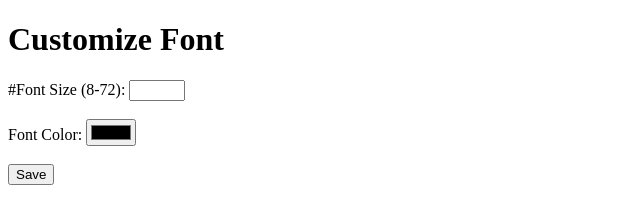
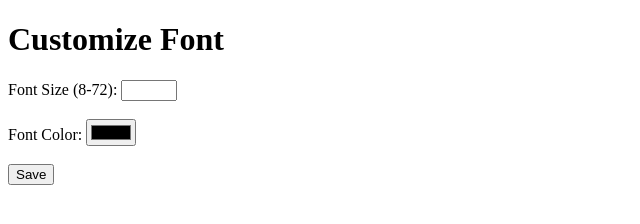
Before and after one commit to acciojob/preferred-cookie-DharminderPal, a website: page main.html in a window 1280 px wide. Shown: the full height of the page, 0-640 px from the left. Drawn offline with Linux system fonts and the light colour scheme.

Commit message:
created a submission

```diff
--- a/main.html
+++ b/main.html
@@ -11,8 +11,8 @@
 
     <!-- Form to change font size and color -->
     <form id="preferencesForm">
-        <label for="#fontSize">#Font Size (8-72):</label>
-        <input type="number" id="fontSize" name="fontSize" min="8" max="72">
+        <label for="#fontsize">Font Size (8-72):</label>
+        <input type="number" id="fontsize" name="fontsize" min="8" max="72">
         <br><br>
 
         <label for="fontColor">Font Color:</label>
```
